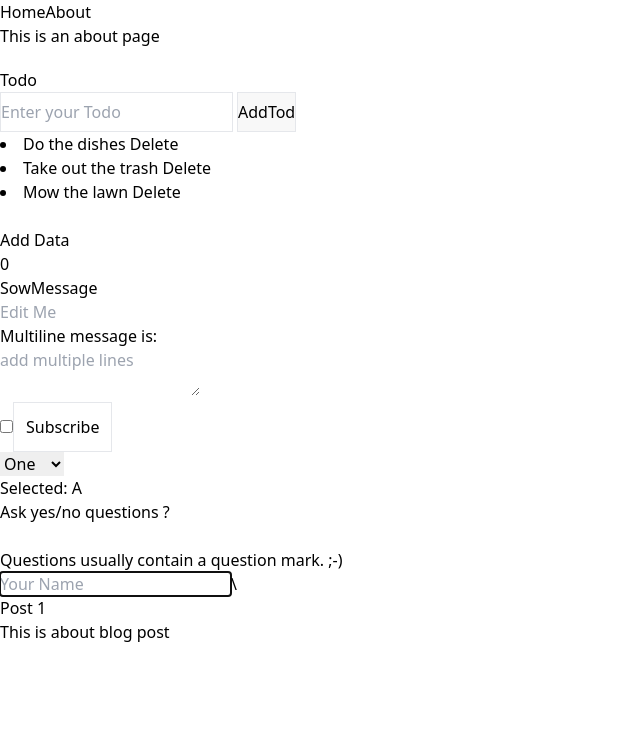
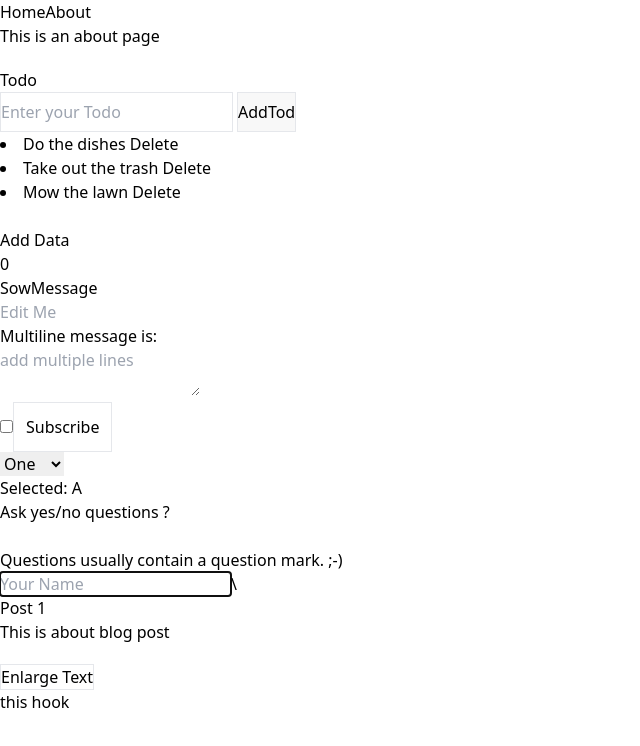
Before and after one commit to gyamficodes/vue-motion, a Vue app: page /about in a window 1280 px wide. Shown: the top 746 px of the page, without its empty margins (0-640 px from the left). Built offline with nearby package versions, Linux system fonts and the light colour scheme; the HTML template or start-up script is replaced by a standard one.

Commit message:
learning vue Hooks

```diff
--- a/src/components/OtherLesson.vue
+++ b/src/components/OtherLesson.vue
@@ -5,9 +5,10 @@
     <ul v-for="item in List" ref="items">
       <li>{{ item }}</li>
     </ul>
-
     <h1>{{ props.Title }}</h1>
     <h2>{{ props.Content }}</h2>
+
+
   </div>
 </template>
 
@@ -16,8 +17,8 @@ import { useTemplateRef, onUnmounted, watchEffect, ref } from "vue";
 const input = useTemplateRef("my-input");
 const itemsList = useTemplateRef("items");
 const List = ref([]);
+let props = defineProps(["Title", "Content"]);
 
- let props = defineProps(['Title', 'Content'])
 
 onUnmounted(() => {
   input.value?.focus();
--- /dev/null
+++ b/src/components/Texting.vue
@@ -0,0 +1,19 @@
+<template>
+    <div>
+  <h1>{{ props.msg }}</h1>
+<button @click="handleEnlargeText" class=" border">Enlarge Text</button>
+    </div>
+</template>
+
+<script setup lang="ts">
+  const emit = defineEmits(['enlarge-text'])
+  const props = defineProps<{msg: string,}>()
+
+  const handleEnlargeText = () => {
+    emit('enlarge-text')
+  }
+</script>
+
+<style scoped>
+
+</style>
--- /dev/null
+++ b/src/components/VueHooksLesson.vue
@@ -0,0 +1,13 @@
+<template>
+    <div>
+this hook
+    </div>
+</template>
+
+<script setup lang="ts">
+
+</script>
+
+<style scoped>
+
+</style>
--- a/src/views/AboutView.vue
+++ b/src/views/AboutView.vue
@@ -4,15 +4,23 @@
     <Todo />
     <Eventhandle />
     <WatchesLesson />
-    <OtherLesson  Title="Post 1" Content="This is about blog post"/>
+    <OtherLesson Title="Post 1" Content="This is about blog post" />
+    <div class="mt-5" :style="{ fontSize: postFontSize + 'em' }">
+    <Texting @enlarge-text="postFontSize += 10" />
+</div>
+    <VueHooksLesson/>
   </div>
 </template>
 
 <script setup>
+import { ref } from "vue";
 import Todo from "@/components/Todo.vue";
 import Eventhandle from "@/components/Eventhandle.vue";
 import WatchesLesson from "@/components/WatchesLesson.vue";
 import OtherLesson from "@/components/OtherLesson.vue";
+import Texting from "@/components/Texting.vue";
+import VueHooksLesson from "@/components/VueHooksLesson.vue";
+const postFontSize = ref<Number>(1);
 </script>
 
 <style></style>
```
